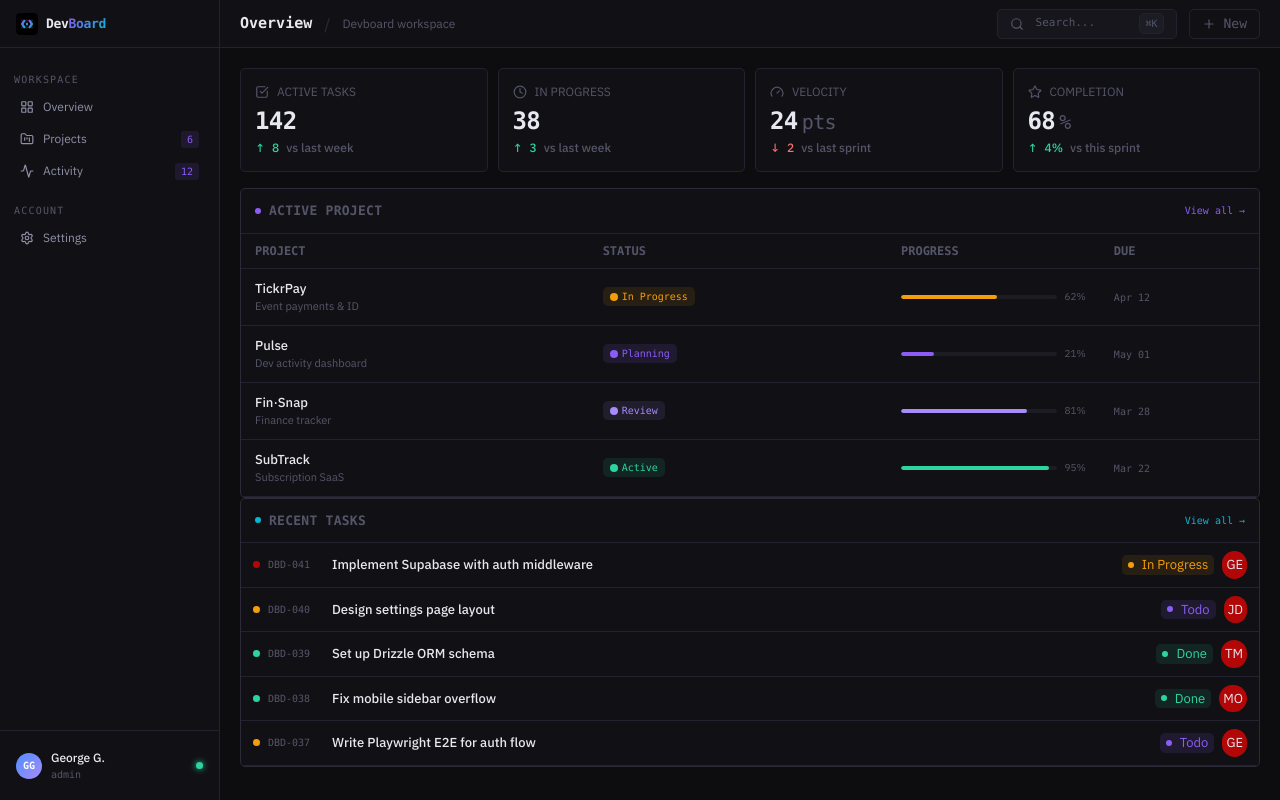
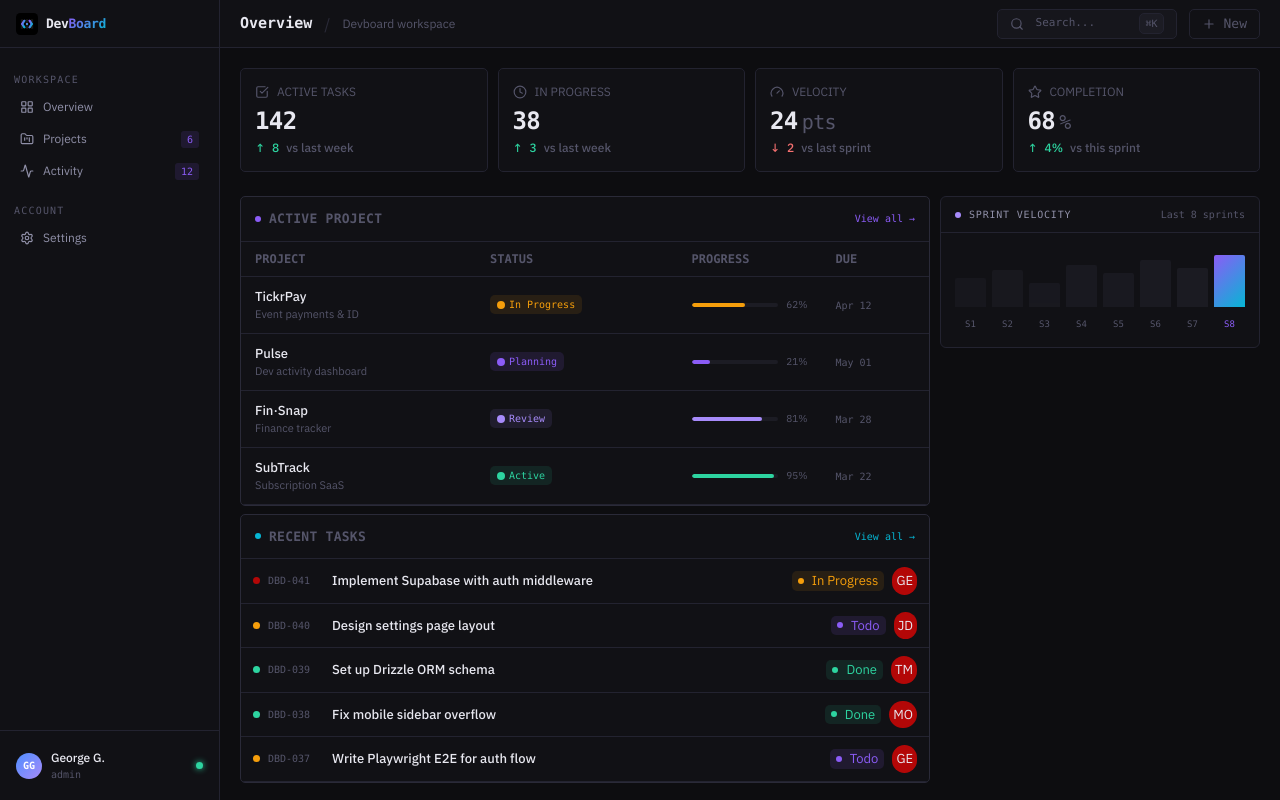
Before and after one commit to georgegoodluck/DevBoard, a Next.js app: page /overview in a window 1280 px wide. Built offline with nearby package versions, Linux system fonts and the light colour scheme.

Commit message:
feat: create SprintVelocity component

```diff
--- a/app/(dashboard)/overview/page.tsx
+++ b/app/(dashboard)/overview/page.tsx
@@ -1,13 +1,26 @@
 import StatGrid from "@/components/layout/overview/StatGrid";
 import ActiveProjects from "@/components/layout/overview/ActiveProjects";
 import RecentTasks from "@/components/layout/overview/RecentTasks";
+import SprintVelocity from "@/components/layout/overview/SprintVelocity";
 
 export default function OverviewPage() {
   return (
-    <div>
+    <div className="flex flex-col gap-2">
       <StatGrid />
-      <ActiveProjects />
-      <RecentTasks />
+      {/* Two Column Layout */}
+      <div className="flex gap-2.5">
+        {/* Left Column */}
+        <div className="flex-1">
+          <div className="flex-1">
+            <ActiveProjects />
+          </div>
+          <RecentTasks />
+        </div>
+
+        <div className="flex flex-col w-80">
+        <SprintVelocity />
+        </div>
+      </div>
     </div>
   );
 }
--- a/components/layout/overview/ActiveProjects.tsx
+++ b/components/layout/overview/ActiveProjects.tsx
@@ -55,7 +55,7 @@ const progressColors: Record<Projects["status"], string> = {
 
 export default function ActiveProjects() {
   return (
-    <div className="border rounded-(--radius) border-(--border2) bg-(--bg1) overflow-hidden">
+    <div className="border rounded-(--radius) border-(--border2) bg-(--bg1) overflow-hidden mb-2">
       {/* Header */}
       <div className="flex items-center justify-between px-3.5 py-3 border-b border-(--border)">
         <div className="flex items-center gap-2 font-mono text-(--text3) uppercase text-[13px] tracking-[0.02em] font-semibold">
--- a/components/layout/overview/RecentTasks.tsx
+++ b/components/layout/overview/RecentTasks.tsx
@@ -64,7 +64,7 @@ const statusStyle: Record<Task["status"], string> = {
 
 export default function RecentTasks() {
   return (
-    <div className="border rounded-(--radius) border-(--border2) bg-(--bg1) overflow-hidden">
+    <div className="border rounded-(--radius) border-(--border2) bg-(--bg1) overflow-hidden mb-2">
       {/* Header */}
       <div className="flex items-center justify-between px-3.5 py-3 border-b border-(--border)">
         <div className="flex items-center gap-2 text-[13px] text-(--text3) font-mono tracking-[0.02em] uppercase font-semibold">
--- /dev/null
+++ b/components/layout/overview/SprintVelocity.tsx
@@ -0,0 +1,78 @@
+const sprints = [
+  { label: "S1", value: 18 },
+  { label: "S2", value: 23 },
+  { label: "S3", value: 15 },
+  { label: "S4", value: 26 },
+  { label: "S5", value: 21 },
+  { label: "S6", value: 29 },
+  { label: "S7", value: 24 },
+  { label: "S8", value: 32 },
+];
+
+const max = Math.max(...sprints.map((s) => s.value));
+
+export default function SprintVelocity() {
+  const max = Math.max(...sprints.map((s) => s.value));
+  const MAX_BAR_HEIGHT = 52; // pixels (leaves room for labels)
+
+  return (
+    <div className="bg-[var(--bg1)] border border-[var(--border)] rounded-[6px] overflow-hidden">
+      {/* Header */}
+      <div className="flex items-center justify-between px-[14px] py-[10px] border-b border-[var(--border)]">
+        <div className="flex items-center gap-2 font-mono text-[10px] uppercase tracking-[0.08em] text-[var(--text2)]">
+          <span className="w-[6px] h-[6px] rounded-full bg-[var(--purple)]" />
+          Sprint Velocity
+        </div>
+        <span className="font-mono text-[10px] text-[var(--text3)]">
+          Last 8 sprints
+        </span>
+      </div>
+
+      {/* Chart */}
+      <div className="p-[14px]">
+        {/* Bars */}
+        <div className="flex items-end gap-[6px] h-[60px]">
+          {sprints.map((s, i) => {
+            const isLast = i === sprints.length - 1;
+            const barHeight = (s.value / max) * MAX_BAR_HEIGHT;
+            return (
+              <div
+                key={s.label}
+                className="flex flex-col items-center gap-1 flex-1"
+              >
+                <div
+                  className="w-full rounded-t-[2px] transition-all duration-300"
+                  style={{
+                    height: `${barHeight}px`,
+                    background: isLast
+                      ? "linear-gradient(135deg, #8b5cf6, #06b6d4)"
+                      : "var(--bg3)",
+                    opacity: isLast ? 1 : 0.6 + i * 0.05,
+                  }}
+                />
+              </div>
+            );
+          })}
+        </div>
+
+        {/* Labels */}
+        <div className="flex items-center gap-[6px] mt-[6px]">
+          {sprints.map((s, i) => {
+            const isLast = i === sprints.length - 1;
+            return (
+              <div key={s.label} className="flex-1 text-center">
+                <span
+                  className={`font-mono text-[9px] ${
+                    isLast ? "text-[var(--accent)]" : "text-[var(--text3)]"
+                  }`}
+                >
+                  {s.label}
+                </span>
+              </div>
+            );
+          })}
+        </div>
+      </div>
+    </div>
+  );
+}
```
